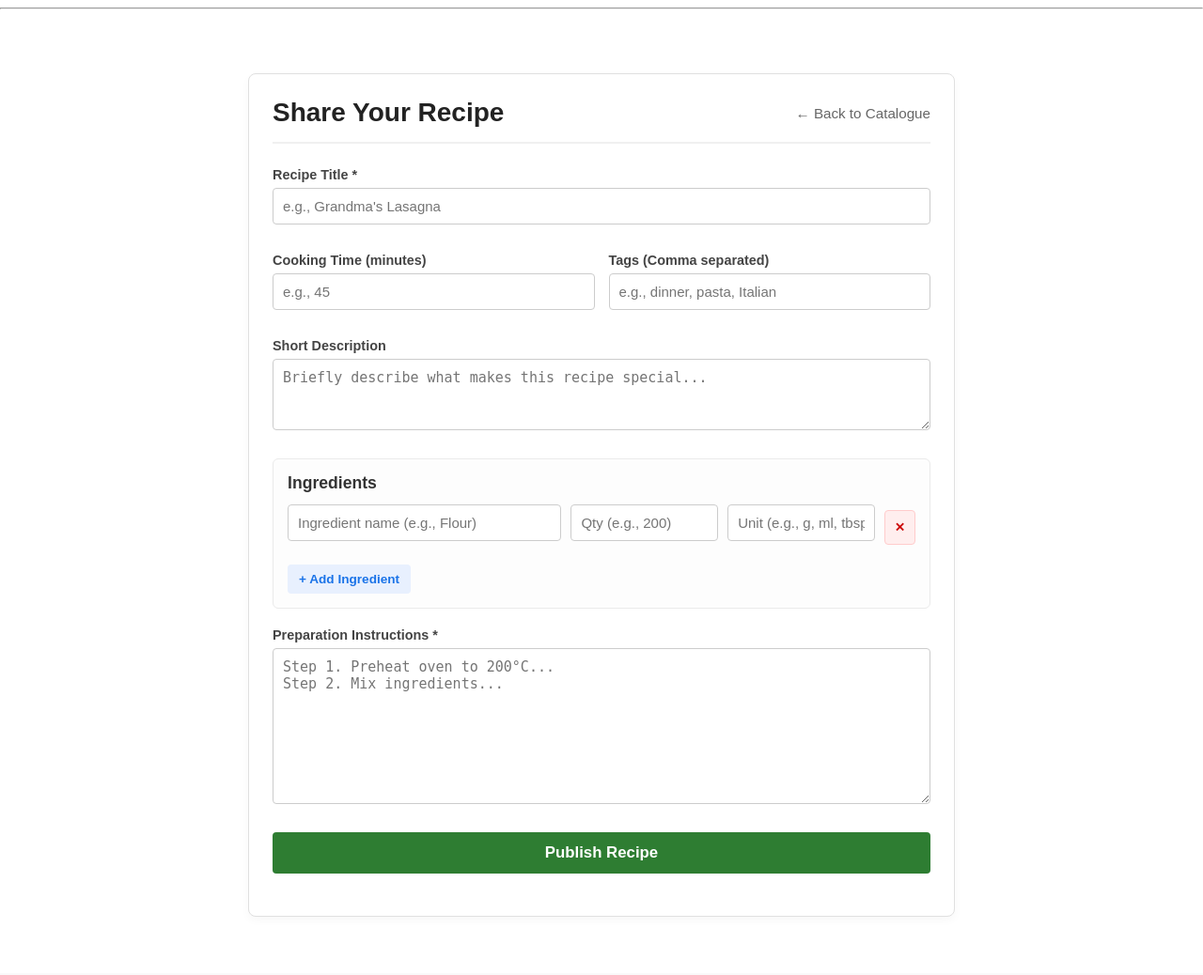
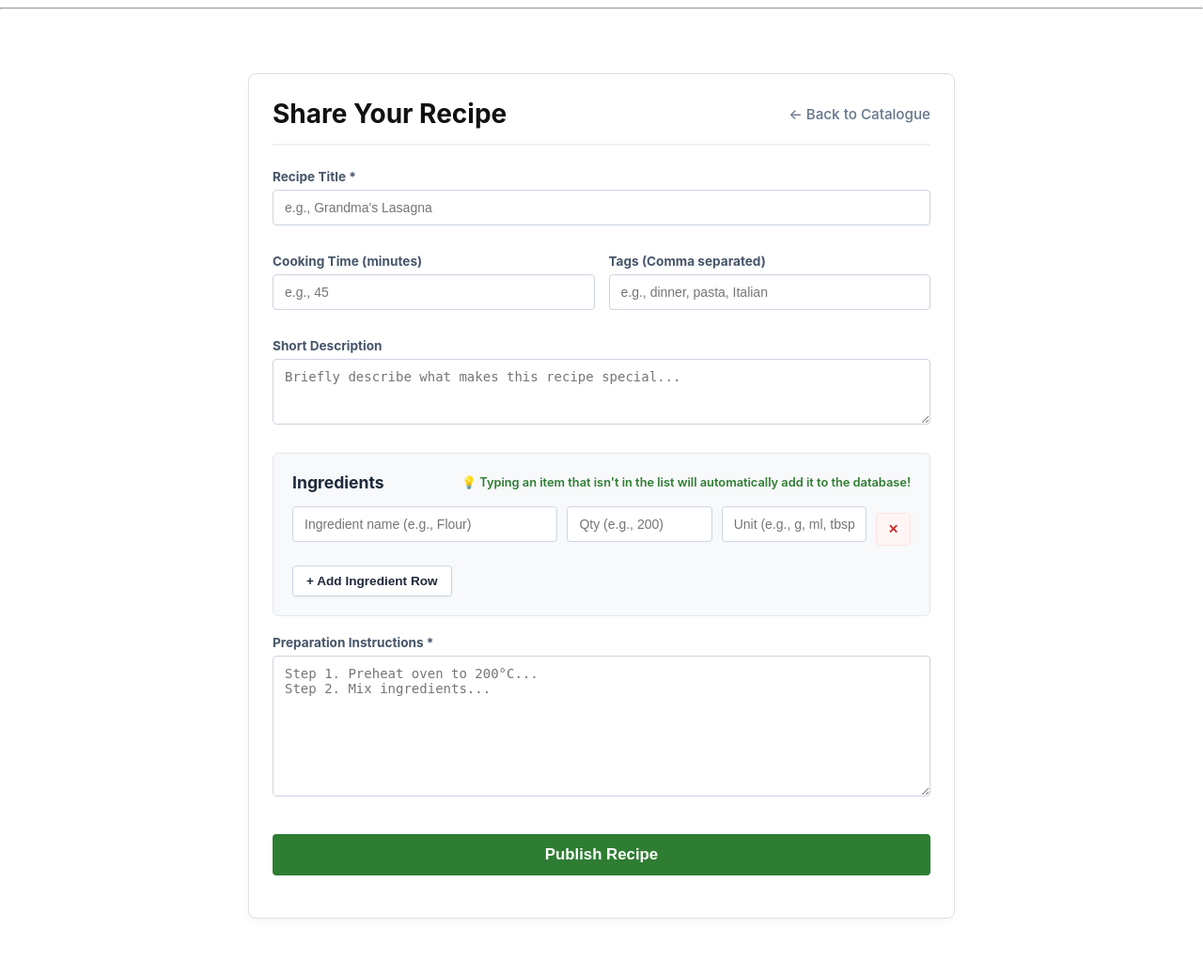
Before and after one commit to esintao/dynamicdining, a Flask app: page /recipes/add in a window 1280 px wide. Shown: the part 48-1086 px from the top of the page at 94% size. Before the commit the page ends 1024 px from the top, so only its background shows below. Run offline with Flask 3, Linux system fonts and the light colour scheme; the visitor is signed in with stand-in values (Sample User, id 1); data that the repository does not hold is empty; some libraries are stand-ins or nearby versions.

Commit message:
users are able to add new ingredients

```diff
--- a/routes/recipes.py
+++ b/routes/recipes.py
@@ -194,23 +194,21 @@ def add_review(r_id):
 
 @recipes_bp.route('/recipes/add', methods=['GET', 'POST'])
 def add_recipe():
-    # Verify the user is logged in before letting them see the form
     if 'user_id' not in session:
-        # Check your auth.py file. If your login route is inside auth_bp,
-        # this might need to be url_for('auth.login')
         return redirect(url_for('auth.login'))
 
     conn = get_db_connection()
     cur = conn.cursor()
 
     if request.method == 'POST':
+        # ... Keep your exact existing POST recipe logic here untouched ...
+        # (It already takes care of inserting the new ingredient records perfectly!)
         r_name = request.form.get('r_name')
         description = request.form.get('description')
         instructions = request.form.get('instructions')
         cooking_time = request.form.get('cooking_time') or None
         writer_id = session['user_id']
 
-        # Insert recipe metadata
         cur.execute('''
             INSERT INTO Recipes (r_name, description, instructions, cooking_time, writer_id)
             VALUES (%s, %s, %s, %s, %s)
@@ -218,17 +216,14 @@ def add_recipe():
         ''', (r_name, description, instructions, cooking_time, writer_id))
         r_id = cur.fetchone()[0]
 
-        # Read arrays of fields from the dynamic frontend rows
         ingredient_names = request.form.getlist('ingredient_name[]')
         quantities = request.form.getlist('quantity[]')
         units = request.form.getlist('unit[]')
 
         for name, qty, unit in zip(ingredient_names, quantities, units):
             name = name.strip().lower()
-            if not name:
-                continue
+            if not name: continue
 
-            # Get or create ingredient id
             cur.execute('''
                 INSERT INTO Ingredients (ingredient_name)
                 VALUES (%s)
@@ -237,13 +232,11 @@ def add_recipe():
             ''', (name,))
             i_id = cur.fetchone()[0]
 
-            # Bind to Recipe_Ingredients junction table
             cur.execute('''
                 INSERT INTO Recipe_Ingredients (r_id, i_id, quantity, unit)
                 VALUES (%s, %s, %s, %s)
             ''', (r_id, i_id, qty or None, unit or None))
 
-        # Handle comma-separated tags
         tags_input = request.form.get('tags', '')
         if tags_input:
             tags_list = [t.strip().lower() for t in tags_input.split(',') if t.strip()]
@@ -265,9 +258,12 @@ def add_recipe():
         conn.commit()
         cur.close()
         conn.close()
+        return redirect(url_for('recipes.recipe_detail', r_id=r_id))
 
-        return redirect(url_for('recipes.recipe_detail', r_id=r_id))
+    # --- CHANGED: Fetch the active database list to populate our dropdown datalists ---
+    cur.execute('SELECT ingredient_name FROM Ingredients ORDER BY ingredient_name ASC')
+    ingredients = cur.fetchall()
 
     cur.close()
     conn.close()
-    return render_template('add_recipe.html')
+    return render_template('add_recipe.html', ingredients=ingredients)
--- a/templates/add_recipe.html
+++ b/templates/add_recipe.html
@@ -30,17 +30,27 @@
         </div>
 
         <div class="ingredients-section">
-            <h3>Ingredients</h3>
+            <div class="ingredients-section-header">
+                <h3>Ingredients</h3>
+                <span class="database-notice">💡 Typing an item that isn't in the list will automatically add it to the database!</span>
+            </div>
+
             <div id="ingredients-container">
                 <div class="ingredient-row">
-                    <input type="text" name="ingredient_name[]" placeholder="Ingredient name (e.g., Flour)" required>
+                    <input type="text" name="ingredient_name[]" list="master-ingredients" placeholder="Ingredient name (e.g., Flour)" required autocomplete="off">
                     <input type="text" name="quantity[]" placeholder="Qty (e.g., 200)">
                     <input type="text" name="unit[]" placeholder="Unit (e.g., g, ml, tbsp)">
                     <button type="button" class="btn-remove" onclick="removeRow(this)">✕</button>
                 </div>
             </div>
-            <button type="button" id="btn-add-ingredient" class="btn-secondary">+ Add Ingredient</button>
+            <button type="button" id="btn-add-ingredient" class="btn-secondary">+ Add Ingredient Row</button>
         </div>
+
+        <datalist id="master-ingredients">
+            {% for ing in ingredients %}
+                <option value="{{ ing[0] }}"></option>
+            {% endfor %}
+        </datalist>
 
         <div class="form-group">
             <label for="instructions">Preparation Instructions *</label>
@@ -54,13 +64,12 @@
 </div>
 
 <script>
-    // JavaScript to dynamically append ingredient entry items
     document.getElementById('btn-add-ingredient').addEventListener('click', function() {
         const container = document.getElementById('ingredients-container');
         const newRow = document.createElement('div');
         newRow.className = 'ingredient-row';
         newRow.innerHTML = `
-            <input type="text" name="ingredient_name[]" placeholder="Ingredient name" required>
+            <input type="text" name="ingredient_name[]" list="master-ingredients" placeholder="Ingredient name" required autocomplete="off">
             <input type="text" name="quantity[]" placeholder="Qty">
             <input type="text" name="unit[]" placeholder="Unit">
             <button type="button" class="btn-remove" onclick="removeRow(this)">✕</button>
@@ -79,26 +88,37 @@
 </script>
 
 <style>
-    .form-container { max-width: 700px; margin: 40px auto; padding: 25px; background: #fff; border: 1px solid #e0e0e0; border-radius: 8px; font-family: sans-serif; box-shadow: 0 4px 10px rgba(0,0,0,0.03); }
+    .form-container { max-width: 700px; margin: 40px auto; padding: 25px; background: #fff; border: 1px solid #e0e0e0; border-radius: 8px; font-family: -apple-system, BlinkMacSystemFont, "Segoe UI", Roboto, sans-serif; box-shadow: 0 4px 10px rgba(0,0,0,0.03); color: #333; }
     .form-header { display: flex; justify-content: space-between; align-items: center; margin-bottom: 25px; border-bottom: 2px solid #f0f0f0; padding-bottom: 15px; }
-    .form-header h1 { margin: 0; font-size: 1.75rem; color: #222; }
-    .btn-back { text-decoration: none; color: #666; font-size: 0.95rem; }
+    .form-header h1 { margin: 0; font-size: 1.75rem; color: #111; }
+    .btn-back { text-decoration: none; color: #64748b; font-size: 0.95rem; font-weight: 500; }
+    .btn-back:hover { color: #1e293b; text-decoration: underline; }
+
     .recipe-form { display: flex; flex-direction: column; gap: 20px; }
     .form-group { display: flex; flex-direction: column; gap: 6px; }
-    .form-row { display: flex; gap: 15px; }
-    .basis-half { flex: 1; }
-    label { font-weight: bold; font-size: 0.9rem; color: #444; }
-    input[type="text"], input[type="number"], textarea { padding: 10px; border: 1px solid #ccc; border-radius: 4px; font-size: 15px; width: 100%; box-sizing: border-box; }
+    .form-row { display: flex; gap: 15px; flex-wrap: wrap; }
+    .basis-half { flex: 1; min-width: 200px; }
 
-    .ingredients-section { background: #fdfdfd; border: 1px solid #eaeaea; padding: 15px; border-radius: 6px; }
-    .ingredients-section h3 { margin-top: 0; margin-bottom: 12px; font-size: 1.1rem; color: #333; }
+    label { font-weight: bold; font-size: 0.85rem; color: #475569; }
+    input[type="text"], input[type="number"], textarea { padding: 10px 12px; border: 1px solid #cbd5e1; border-radius: 4px; font-size: 14px; width: 100%; box-sizing: border-box; }
+    input:focus, textarea:focus { border-color: #3b82f6; outline: none; box-shadow: 0 0 0 2px rgba(59,130,246,0.1); }
+
+    .ingredients-section { background: #f8f9fa; border: 1px solid #e2e8f0; padding: 20px; border-radius: 6px; }
+    .ingredients-section-header { display: flex; justify-content: space-between; align-items: center; flex-wrap: wrap; margin-bottom: 15px; gap: 10px; }
+    .ingredients-section h3 { margin: 0; font-size: 1.1rem; color: #1e293b; }
+    .database-notice { font-size: 0.8rem; color: #2e7d32; font-weight: 600; }
+
     .ingredient-row { display: flex; gap: 10px; margin-bottom: 10px; align-items: center; }
     .ingredient-row input[name="ingredient_name[]"] { flex: 2; }
     .ingredient-row input[name="quantity[]"], .ingredient-row input[name="unit[]"] { flex: 1; }
 
-    .btn-remove { background: #fee; color: #cc0000; border: 1px solid #fcc; padding: 10px; border-radius: 4px; cursor: pointer; font-weight: bold; }
-    .btn-secondary { background: #e8f0fe; color: #1a73e8; border: none; padding: 8px 12px; border-radius: 4px; cursor: pointer; font-weight: bold; font-size: 0.85rem; margin-top: 5px; }
-    .btn-submit { background: #2e7d32; color: white; border: none; padding: 12px 20px; border-radius: 4px; cursor: pointer; font-size: 1.05rem; font-weight: bold; width: 100%; }
+    .btn-remove { background: #fff5f5; color: #c92a2a; border: 1px solid #ffe3e3; padding: 9px 12px; border-radius: 4px; cursor: pointer; font-weight: bold; transition: all 0.1s; }
+    .btn-remove:hover { background: #ffe3e3; }
+
+    .btn-secondary { background: white; color: #1e293b; border: 1px solid #cbd5e1; padding: 8px 14px; border-radius: 4px; cursor: pointer; font-weight: 600; font-size: 0.85rem; margin-top: 5px; box-shadow: 0 1px 2px rgba(0,0,0,0.05); }
+    .btn-secondary:hover { background: #f1f5f9; }
+
+    .btn-submit { background: #2e7d32; color: white; border: none; padding: 12px 20px; border-radius: 4px; cursor: pointer; font-size: 1.05rem; font-weight: bold; width: 100%; margin-top: 10px; transition: background 0.15s; }
     .btn-submit:hover { background: #235e26; }
 </style>
 {% endblock %}
```
Also changed, not shown: routes/stock.py (+21 -0 lines), templates/stock.html (+19 -2 lines).
